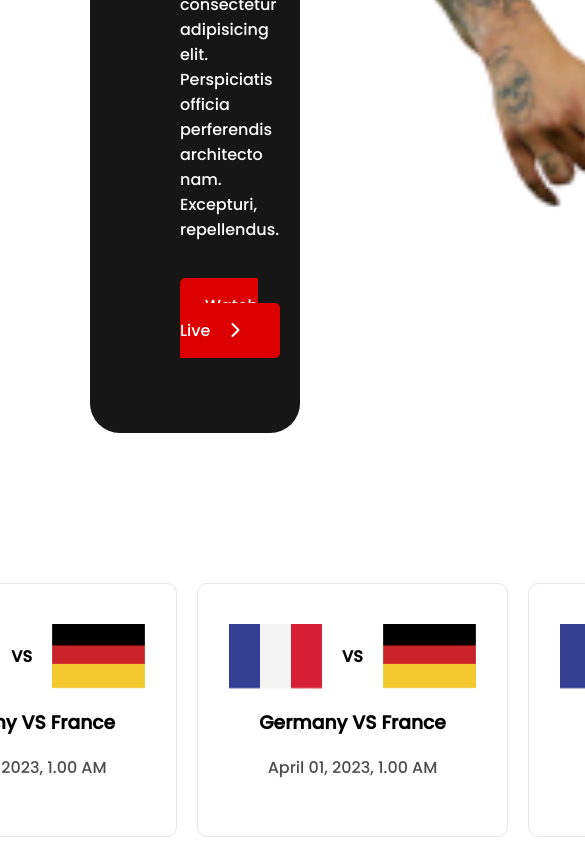
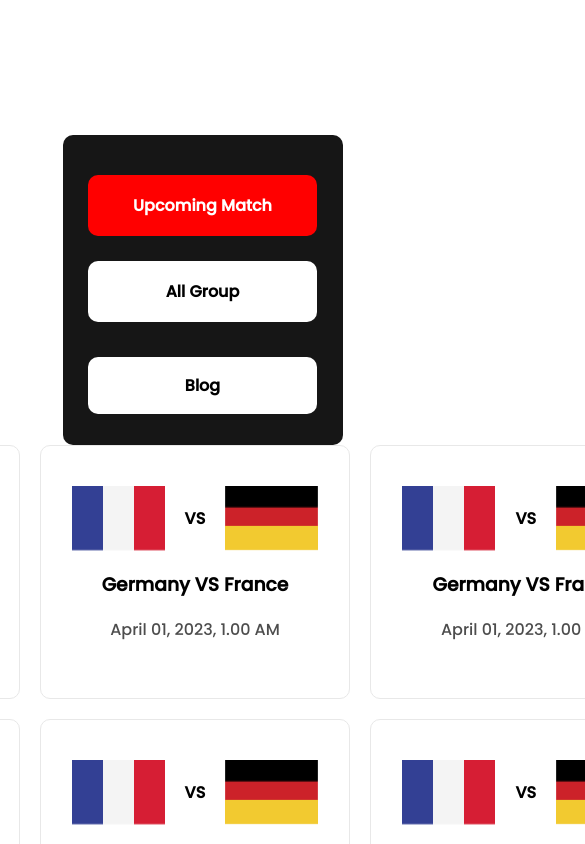
Before and after one commit to mozammal01/Second-assignment, a plain HTML site: page website2/index.html in a window 390 px wide. Shown: the part 860-1704 px from the top of the page, 585 px wide, since content can reach past the window. Drawn offline with Linux system fonts and the light colour scheme.

Commit message:
Some responsive Issue Fixed --Mohammad Ali

```diff
--- a/styles/style.css
+++ b/styles/style.css
@@ -61,6 +61,10 @@ body {
   text-align: center;
 }
 
+.top-site-img img {
+  max-width: 100%;
+}
+
 /*-------------
   Second site
 ---------------*/
@@ -70,12 +74,13 @@ body {
 ----------*/
 .second-site-section {
   /* display: flex; */
+  width: 60%;
+  margin: 150px auto;
   display: grid;
-  grid-template-columns: repeat(4, 1fr);
+  grid-template-columns: repeat(2, 1fr);
   column-gap: 20px;
   align-items: start;
-  margin-top: 150px;
-  margin-bottom: 100px;
+  justify-content: center;
 }
 
 .second-site-menu {
@@ -90,15 +95,17 @@ body {
   margin-left: 15px;
   /* margin-right: 15px; */
 }
-.second-site-menu-1 a{
+
+.second-site-menu-1 a {
   text-decoration: none;
   color: black;
 }
+
 .second-site-menu-1 {
   margin-top: 20px;
   background-color: white;
   width: 225px;
-  padding: 16px 2px ;
+  padding: 16px 2px;
   border-radius: 10px;
   text-align: center;
   font-weight: bold;
@@ -141,17 +148,19 @@ body {
   box-shadow: 0 0 10px 1px lightgray;
   border-radius: 10px;
   padding: 10px;
-    /* width: 200px; */
-    /* margin-right: 0;  */
+  /* width: 200px; */
+  /* margin-right: 0;  */
 }
 
 .second-site-blog-img {
   /* margin: 0; */
   /* padding: 0; */
 }
-.second-site-blog-info{
+
+.second-site-blog-info {
   padding: 20px;
 }
+
 .second-site-blog-info p {
   font-weight: bold;
   font-size: 18px;
@@ -168,7 +177,8 @@ body {
   color: gray;
   margin-right: 10px;
 }
-.hidden{
+
+.hidden {
   display: none;
 }
 
@@ -210,42 +220,66 @@ footer h1 {
 }
 
 /*-----------------
-   Media querry
+   Media query
 ------------------*/
 
-@media screen and (min-width: 481px) and (max-width: 991px) {
-  .second-site-blogs{
+@media screen and (max-width: 991px) {
+  .top-site-section {
+    margin: 20px;
+  }
+
+  .top-site-div {
+    flex-direction: column-reverse;
+    align-items: center;
+  }
+
+  .top-site-info,
+  .top-site-img {
+    width: 70%;
+  }
+
+  .top-site-h1 {
+    font-size: 50px;
+  }
+
+  .second-site-section {
+    width: 98%;
+  }
+
+  .second-site-blogs {
     display: grid;
     grid-template-columns: repeat(2, 1fr);
   }
-  .second-site-menu{
-    display: grid;
+
+  .second-site-menu {
     grid-template-columns: repeat(3, 1fr);
-    justify-content: space-between;
-    background-color: black;
     width: 100%;
-    margin-bottom: 20px;
-    margin-right: 15px;
-    /* margin-right: 20px; */
+    margin: 0;
   }
-  .second-site-menu-1{
+
+  .second-site-menu-1 {
     margin-top: 25px;
     margin-bottom: 16px;
   }
-  .second-site-menu-2{
+
+  .second-site-menu-2 {
     margin-bottom: 16px;
   }
-  .second-site-menu-3{
+
+  .second-site-menu-3 {
     margin-bottom: 16px;
   }
-  .second-site-section{
+
+  .second-site-section {
     display: flex;
     flex-wrap: wrap;
   }
-  .second-site-blog img{
+
+  .second-site-blog img {
     width: 100%;
   }
-  .hidden{
+
+  .hidden {
     display: flex;
     background-color: #DD0000;
     width: 15%;
@@ -256,29 +290,35 @@ footer h1 {
     margin: 0 auto;
     margin-bottom: 50px;
   }
-  .hidden-a{
+
+  .hidden-a {
     text-decoration: none;
     color: white;
     text-align: center;
   }
 }
+
 @media screen and (max-width: 480px) {
-  .second-site-blogs{
+  .top-site-info {
+    padding: 50px 10px;
+  }
+
+  .second-site-blogs {
     display: grid;
     grid-template-columns: repeat(1, 1fr);
   }
-  .second-site-menu{
-    display: grid;
+
+  .second-site-menu {
     grid-template-columns: repeat(1, 1fr);
-    justify-content: center;
-    justify-items: center;
-    background-color: black;
     width: 100%;
-    margin-bottom: 20px;
-    margin-right: 15px;
   }
-  .footer-name{
+
+  .footer-name {
     display: grid;
     grid-template-columns: repeat(3, 1fr);
   }
+
+  .hidden {
+    display: none;
+  }
 }
--- a/website2/index.html
+++ b/website2/index.html
@@ -9,10 +9,11 @@
   <link rel="preconnect" href="https://fonts.googleapis.com">
   <link rel="preconnect" href="https://fonts.gstatic.com" crossorigin>
   <link href="https://fonts.googleapis.com/css2?family=Poppins:wght@500&display=swap" rel="stylesheet">
-  <!-- CSS -->
-  <link rel="stylesheet" href="style.css">
   <!-- Font awesome -->
   <script src="https://kit.fontawesome.com/297024d99b.js" crossorigin="anonymous"></script>
+  <!-- CSS -->
+  <link rel="stylesheet" href="../styles/style.css">
+  <link rel="stylesheet" href="style.css">
 </head>
 
 <body>
@@ -48,7 +49,7 @@
           <p>All Group</p>
         </div>
         <div class="second-site-menu-3">
-          <p>Blog</p>
+          <a href="../index.html">Blog</a>
         </div>
       </div>
       <div class="second-site-flags">
--- a/website2/style.css
+++ b/website2/style.css
@@ -2,62 +2,6 @@ body {
   font-family: 'Poppins', sans-serif;
   margin: 0;
   padding: 0;
-}
-
-/*------------
-   Top site
--------------*/
-
-
-.top-site-section {
-  background-color: #161616;
-  border-radius: 30px;
-  margin: 35px 90px;
-}
-
-.top-site-div {
-  display: flex;
-}
-
-.top-site-info {
-  color: white;
-  padding-left: 90px;
-  width: 50%;
-  padding: 90px;
-}
-
-.top-site-h1 {
-  font-size: 70px;
-  margin: 0;
-  padding: 0;
-}
-
-.top-site-info p {
-  padding-bottom: 35px;
-}
-
-.top-site-a {
-  text-decoration: none;
-  background-color: #DD0000;
-  color: white;
-  padding: 16px 25px;
-  border-radius: 5px;
-  margin-bottom: 100px;
-}
-
-.top-site-a:hover {
-  background-color: orangered;
-}
-
-.fa-chevron-right {
-  padding: 0 15px;
-}
-
-.top-site-img {
-  display: flex;
-  width: 50%;
-  margin-top: 50px;
-  text-align: center;
 }
 
 /*-------------
@@ -101,6 +45,7 @@ body {
   margin-top: 25px;
   margin-bottom: 10px;
 }
+
 .second-site-menu-2 {
   background-color: white;
   width: 225px;
@@ -111,21 +56,27 @@ body {
   margin-bottom: 15px;
   margin-top: 15px;
 }
+
 .second-site-menu-3 {
-  margin-top: 10px;
+  margin-top: 20px;
   background-color: white;
   width: 225px;
-  padding: 2px;
+  padding: 16px 2px;
   border-radius: 10px;
   text-align: center;
   font-weight: bold;
+}
+
+.second-site-menu-3 a {
+  text-decoration: none;
+  color: black;
 }
 
 /*-----------
     Blogs
 ------------*/
 
-.second-site-flags{
+.second-site-flags {
   display: grid;
   grid-template-columns: repeat(3, 1fr);
   column-gap: 20px;
@@ -140,8 +91,8 @@ body {
   text-align: center;
   padding-top: 40px;
   padding-bottom: 40px;
-    /* width: 200px; */
-    /* margin-right: 0;  */
+  /* width: 200px; */
+  /* margin-right: 0;  */
 }
 
 .second-site-flag-img {
@@ -150,16 +101,19 @@ body {
   /* margin: 0; */
   /* padding: 0; */
 }
-.second-site-flag-img span{
+
+.second-site-flag-img span {
   display: flex;
   align-items: center;
   padding: 20px;
   font-weight: bold;
 }
-.second-site-flag-info{
+
+.second-site-flag-info {
   text-align: center;
 }
-.second-site-flag-info p{
+
+.second-site-flag-info p {
   color: #4D4D4D;
 }
 
```
Also changed, not shown: index.html (+3 -3 lines).
